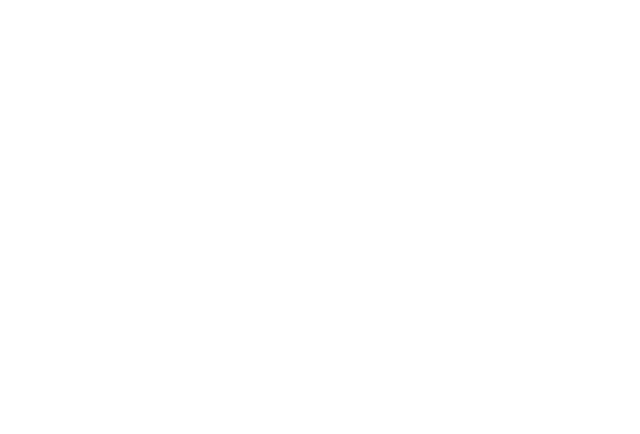
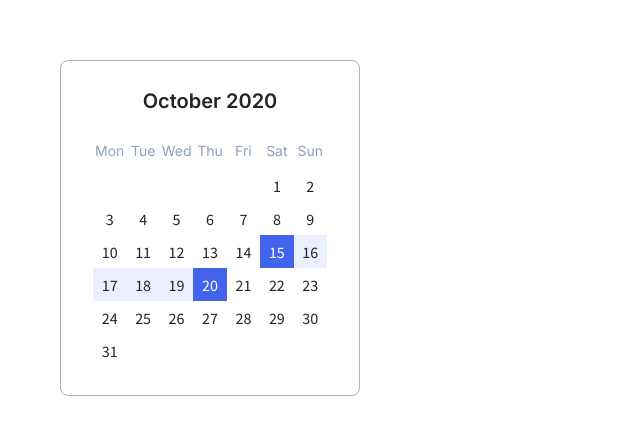
Before and after one commit to js-tasks-ru/htmlcss-20220120_sofia8, a website: page 05-lection3/03-calendar/index.html in a window 1280 px wide. Shown: the whole page, without its empty margins (0-640 px from the left). Drawn offline with Linux system fonts and the light colour scheme.

Commit message:
add calendar

```diff
--- a/05-lection3/03-calendar/calendar.css
+++ b/05-lection3/03-calendar/calendar.css
@@ -1,6 +1,70 @@
 .calendar {
     background: var(--white);
-    border: 1px solid var(--gray-3);
+    border: 1px solid var(--grey-3);
     box-sizing: border-box;
     border-radius: 8px;
+    padding: 28px 32px;
+    max-width: 300px;
+    width: 100%;
 }
+
+.calendar__title {
+    margin-bottom: 20px;
+    text-align: center;
+    font-family: Inter, sans-serif;
+    font-style: normal;
+    font-weight: 600;
+    font-size: 20px;
+    line-height: 24px;
+    color: var(--black)
+}
+
+.calendar__wrapper {
+    position: relative;
+    padding-bottom: 100%;
+}
+
+.calendar__inner {
+    position: absolute;
+    top: 0;
+    left: 0;
+    right: 0;
+    bottom: 0;
+    display: grid;
+    grid-template-columns: repeat(7, 1fr);
+    grid-template-rows: repeat(7, 1fr);
+    justify-items: center;
+}
+
+.calendar__item {
+    font-family: 'Source Sans Pro', sans-serif;
+    font-style: normal;
+    font-weight: normal;
+    font-size: 16px;
+    line-height: 20px;
+    color: var(--black);
+    width: 100%;
+    height: 100%;
+    display: flex;
+    align-items: center;
+    justify-content: center;
+}
+
+.calendar__item_day {
+    font-family: Inter, sans-serif;
+    font-style: normal;
+    font-weight: normal;
+    font-size: 14px;
+    line-height: 20px;
+    color: var(--grey-5);
+    padding-bottom: 16px;
+}
+
+.calendar__item_selected {
+    background-color: var(--blue-2);
+    color: var(--white);
+}
+
+.calendar__item_highlighted {
+    background-color: rgba(160, 177, 245, 0.2)
+}
--- a/05-lection3/03-calendar/index.html
+++ b/05-lection3/03-calendar/index.html
@@ -4,10 +4,66 @@
         <link rel="stylesheet" href="../../assets/css/main.css">
         <link rel="stylesheet" href="./calendar.css">
         <title>Calendar</title>
+        <style>
+            body {
+                padding: 60px;
+            }
+        </style>
     </head>
     <body>
         <div class="calendar">
+            <div class="calendar__title">October 2020</div>
+            <div class="calendar__wrapper">
+                <div class="calendar__inner">
+                    <span class="calendar__item calendar__item_day">Mon</span>
+                    <span class="calendar__item calendar__item_day">Tue</span>
+                    <span class="calendar__item calendar__item_day">Wed</span>
+                    <span class="calendar__item calendar__item_day">Thu</span>
+                    <span class="calendar__item calendar__item_day">Fri</span>
+                    <span class="calendar__item calendar__item_day">Sat</span>
+                    <span class="calendar__item calendar__item_day">Sun</span>
 
+                    <span class="calendar__item"></span>
+                    <span class="calendar__item"></span>
+                    <span class="calendar__item"></span>
+                    <span class="calendar__item"></span>
+                    <span class="calendar__item"></span>
+
+                    <span class="calendar__item">1</span>
+                    <span class="calendar__item">2</span>
+                    <span class="calendar__item">3</span>
+                    <span class="calendar__item">4</span>
+                    <span class="calendar__item">5</span>
+                    <span class="calendar__item">6</span>
+                    <span class="calendar__item">7</span>
+                    <span class="calendar__item">8</span>
+                    <span class="calendar__item">9</span>
+                    <span class="calendar__item">10</span>
+
+                    <span class="calendar__item">11</span>
+                    <span class="calendar__item">12</span>
+                    <span class="calendar__item">13</span>
+                    <span class="calendar__item">14</span>
+                    <span class="calendar__item calendar__item_selected">15</span>
+                    <span class="calendar__item calendar__item_highlighted">16</span>
+                    <span class="calendar__item calendar__item_highlighted">17</span>
+                    <span class="calendar__item calendar__item_highlighted">18</span>
+                    <span class="calendar__item calendar__item_highlighted">19</span>
+                    <span class="calendar__item calendar__item_selected">20</span>
+
+                    <span class="calendar__item">21</span>
+                    <span class="calendar__item">22</span>
+                    <span class="calendar__item">23</span>
+                    <span class="calendar__item">24</span>
+                    <span class="calendar__item">25</span>
+                    <span class="calendar__item">26</span>
+                    <span class="calendar__item">27</span>
+                    <span class="calendar__item">28</span>
+                    <span class="calendar__item">29</span>
+                    <span class="calendar__item">30</span>
+                    <span class="calendar__item">31</span>
+                </div>
+            </div>
         </div>
     </body>
 </html>
--- a/assets/css/main.css
+++ b/assets/css/main.css
@@ -10,17 +10,20 @@
     --black: #212429;
     --pink: #F784AD;
     --purple: #7048E8;
-    --blue: #374FC7;
+    --blue-1: #374FC7;
+    --blue-2: #4263EB;
+    --blue-light: #A0B1F5;
     --red: #F03D3E;
     --grey-1: #F8F9FA;
     --grey-2: #DDE2E5;
     --grey-3: #ACB5BD;
     --grey-4: #495057;
+    --grey-5: #90A0B7;
 
     --error: var(--red);
-    --success: var(--blue);
+    --success: var(--blue-1);
 
-    --primary: var(--blue);
+    --primary: var(--blue-1);
     --secondary: var(--purple);
 }
 
--- a/assets/fonts/fonts.css
+++ b/assets/fonts/fonts.css
@@ -1 +1,3 @@
 @import url('https://fonts.googleapis.com/css2?family=Roboto:ital,wght@0,100;0,300;0,400;0,500;0,700;0,900;1,100;1,300;1,400;1,500;1,700;1,900&display=swap');
+@import url('https://fonts.googleapis.com/css2?family=Inter:wght@100;200;300;400;500;600;700;800;900&display=swap');
+@import url('https://fonts.googleapis.com/css2?family=Inter:wght@100;200;300;400;500;600;700;800;900&family=Source+Sans+Pro:ital,wght@0,200;0,300;0,400;0,600;0,700;0,900;1,200;1,300;1,400;1,600;1,700;1,900&display=swap');
```
